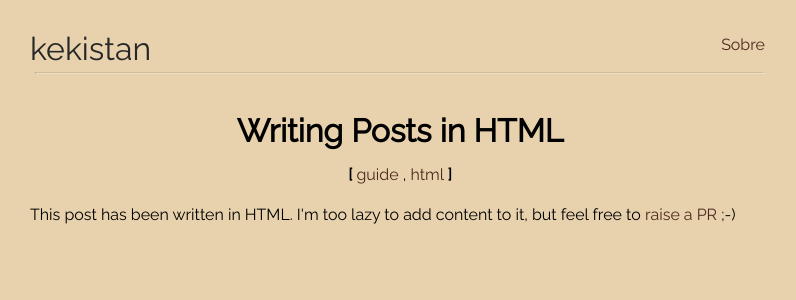
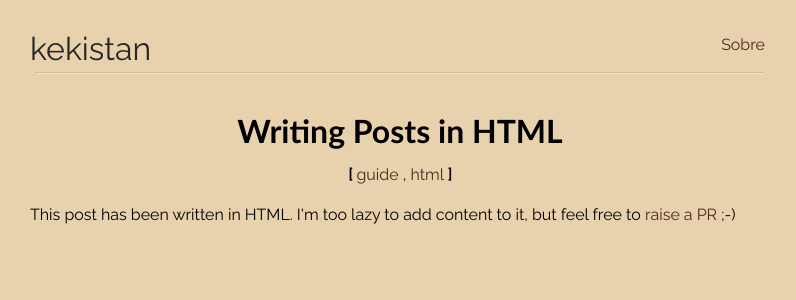
Before and after one commit to parchment-agoraphobia/parchment-agoraphobia.io, a Jekyll site: the page built from _posts/2020-02-27-html-posts.html, in a window 1280 px wide. Shown: the top 300 px of the page, without its empty margins (240-1036 px from the left). Built offline with Jekyll 4.4.1, drawn with Linux system fonts in a browser that asks for light colours.

Commit message:
nova fonte

```diff
--- a/css/main.scss
+++ b/css/main.scss
@@ -99,6 +99,7 @@ code {
 // pages
 
 .page-title{
+    font-family: 'Gill Sans', 'Gill Sans MT', Calibri, 'Trebuchet MS', sans-serif;
     text-align: center;
     font-size: xx-large;
     font-weight: bold;
```
